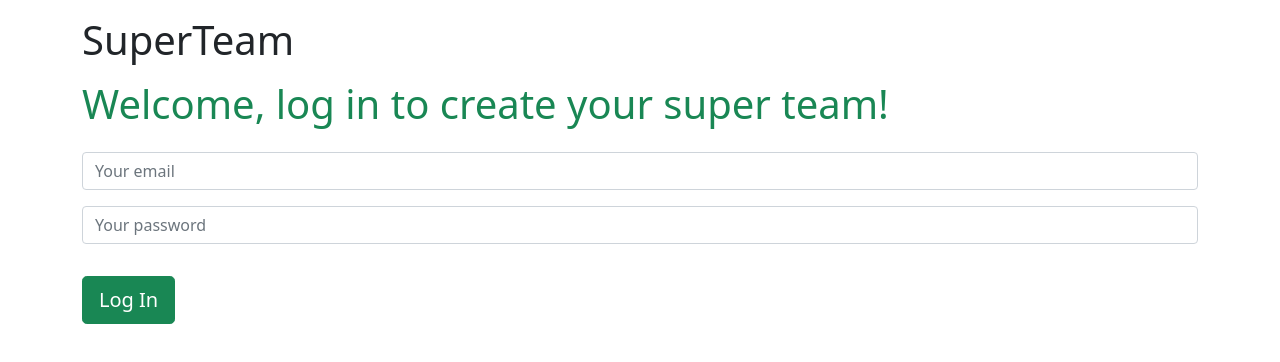
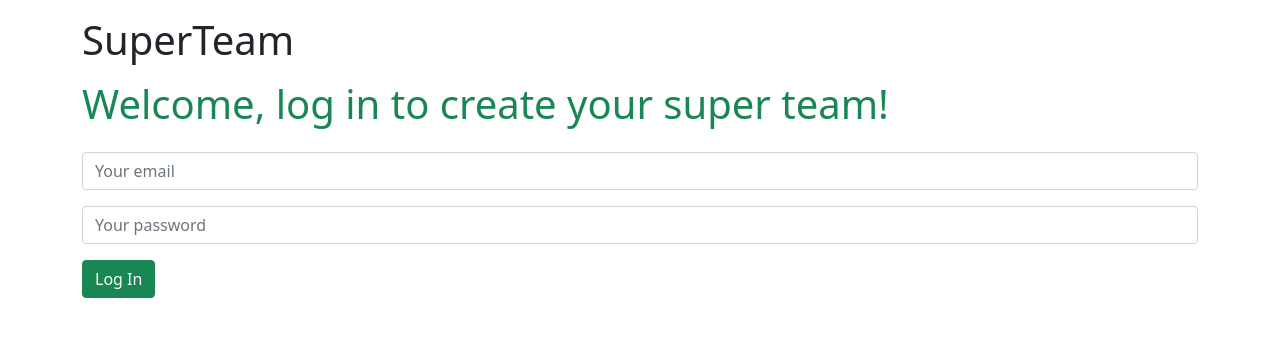
Before and after one commit to JuanD-lab/super-team, a React (Create React App) app: page /login in a window 1280 px wide. Shown: the top 362 px of the page. Built offline with nearby package versions, Linux system fonts and the light colour scheme; no server answers.

Commit message:
using button component

```diff
--- a/src/components/Common/Button.js
+++ b/src/components/Common/Button.js
@@ -3,25 +3,25 @@ import PropTypes from "prop-types";
 
 /////////
 /*
-    type:
+    classType:
         succes: green for app actions (login, link)
         primary: blue for card ADD action
         danger: red for card Delete action
 */
 /////////
 
-function Button(action, label, type) {
+function Button({action, label, classType, ...props}) {
     return (
-        <button className={`btn btn-${type} text-center`} onClick={action}>
+        <button className={`btn btn-${classType} text-center`} onClick={action} {...props}>
             {label}
         </button>
     );
 }
 
 Button.propTypes = {
-    action: PropTypes.func.isRequired,
+    action: PropTypes.func,
     label: PropTypes.string.isRequired,
-    type: PropTypes.string.isRequired,
+    classType: PropTypes.string.isRequired,
 };
 
 export default Button;
--- a/src/components/Common/HeroCard.js
+++ b/src/components/Common/HeroCard.js
@@ -55,7 +55,7 @@ function HeroCard({
                     </a>
                     {isSearch ? (
                         <Button
-                            type="success"
+                            classType="success"
                             label="Agregar"
                             action={() =>
                                 dispatch(
@@ -70,7 +70,11 @@ function HeroCard({
                             }
                         />
                     ) : (
-                        <Button label="Eliminar" type="danger" action={() => dispatch(deleteHeroFromTeam(id))} />
+                        <Button
+                            label="Eliminar"
+                            classType="danger"
+                            action={() => dispatch(deleteHeroFromTeam(id))}
+                        />
                     )}
                 </div>
             </div>
--- a/src/components/Home/Team.js
+++ b/src/components/Home/Team.js
@@ -28,6 +28,16 @@ function Team() {
                     </p>
                 )}
             </div>
+            <HeroCard
+            id="1"
+            key="rr"
+            name="batman"
+            imgUrl="https://www.superherodb.com/pictures2/portraits/10/100/639.jpg"
+            powerstats={{speed: 10}}
+            alt="batman"
+            height="400px"
+            isSearch={false}
+        />
         </div>
     );
 }
--- a/src/pages/Login.js
+++ b/src/pages/Login.js
@@ -4,6 +4,7 @@ import * as Yup from "yup";
 
 import { useDispatch } from "react-redux";
 import { logIn } from "../redux/authReducer";
+import Button from "components/Common/Button";
 
 function Login() {
     const dispatch = useDispatch();
@@ -57,12 +58,11 @@ function Login() {
                                 name="password"
                                 render={renderErrorMsg}
                             />
-                            <button
+                            <Button
                                 type="submit"
-                                className="btn btn-success btn-lg mt-3"
-                            >
-                                Log In
-                            </button>
+                                classType="success"
+                                label="Log In"
+                            />
                         </div>
                     </Form>
                 </Formik>
```
Lines whose indentation alone changed are shown as unchanged.
